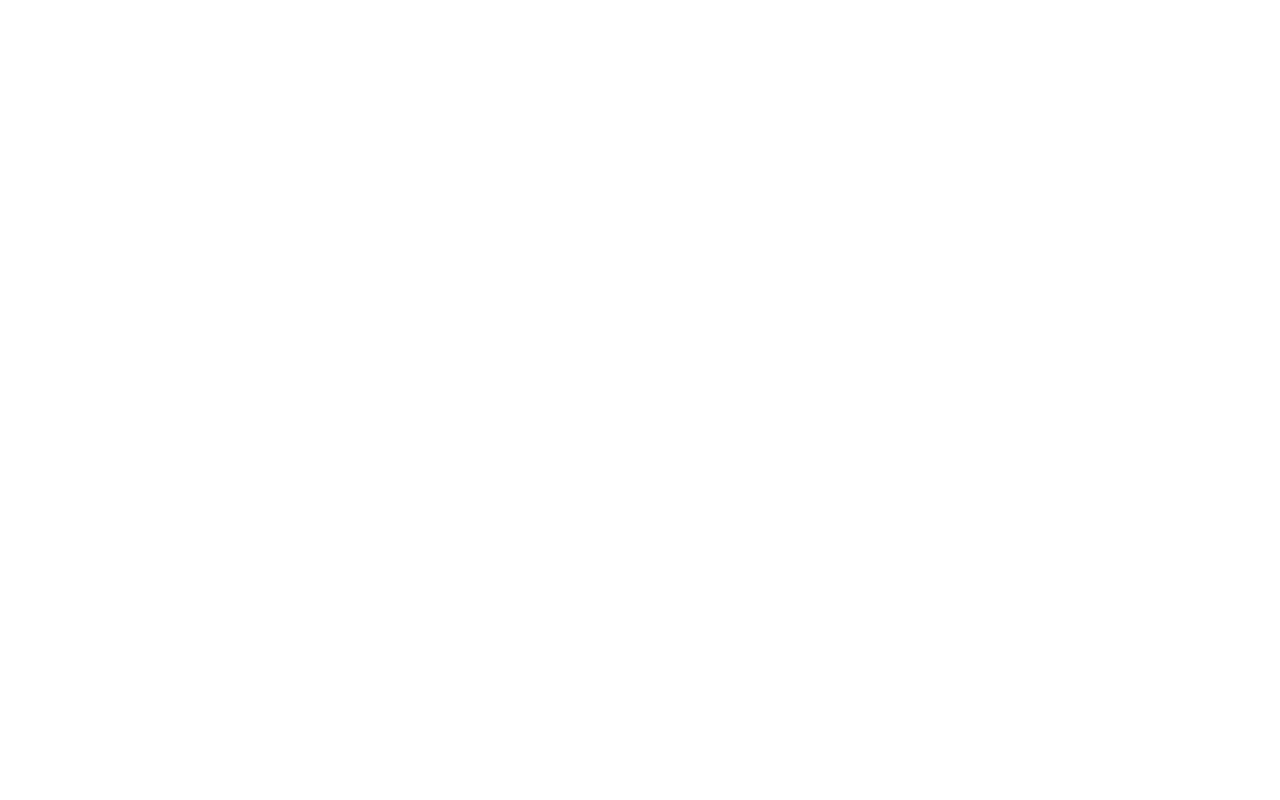
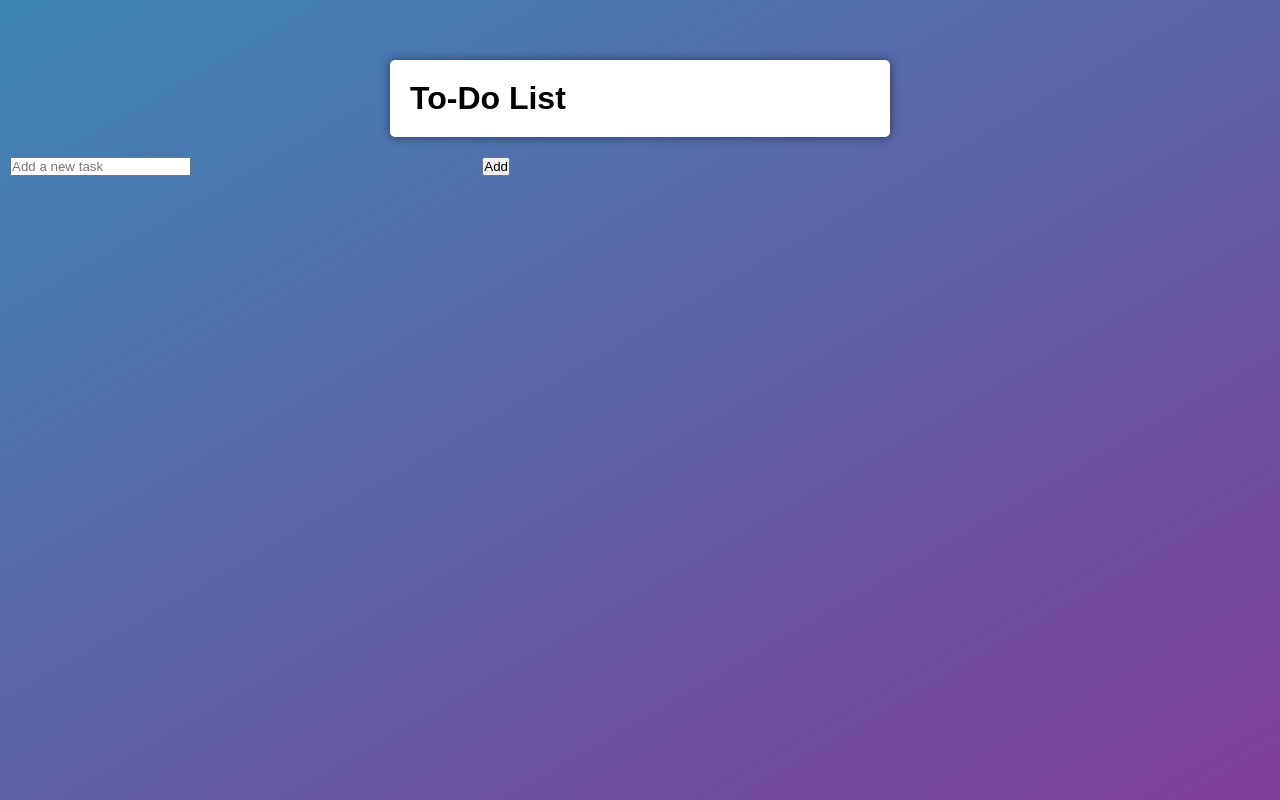
Before and after one commit to Omar-MK-20/To-Do-List, a plain HTML site: page index.html in a window 1280 px wide. Drawn offline with Linux system fonts and the light colour scheme.

Commit message:
modified:   index.html modified:   style.css

```diff
--- a/index.html
+++ b/index.html
@@ -7,6 +7,14 @@
     <link rel="stylesheet" href="style.css">
 </head>
 <body>
-
+    <div class="container">
+        <div class="todo-app">
+            <h1>To-Do List</h1>
+        </div>
+        <div class="inputs">
+            <input type="text" id="input" placeholder="Add a new task">
+            <button id="addTask">Add</button>
+        </div>
+    </div>
 </body>
 </html>
--- a/style.css
+++ b/style.css
@@ -4,3 +4,29 @@
     box-sizing: border-box;
     font-family: 'Poppins', sans-serif;
 }
+.container{
+    width: 100%;
+    min-height: 100vh;
+    background: linear-gradient(150deg, #3c86b6, #803d9b);
+    padding: 10px;
+}
+
+
+.todo-app{
+    width: 100%;
+    max-width: 500px;
+    background: #fff;
+    border-radius: 5px;
+    margin: 50px auto 20px;
+    padding: 20px;
+    box-shadow: 0 0 10px rgba(0, 0, 0, 0.5);
+}
+
+.inputs{
+    width: 100%;
+    max-width: 500px;
+
+    display: flex;
+    justify-content: space-between;
+    margin-bottom: 20px;
+}
```
